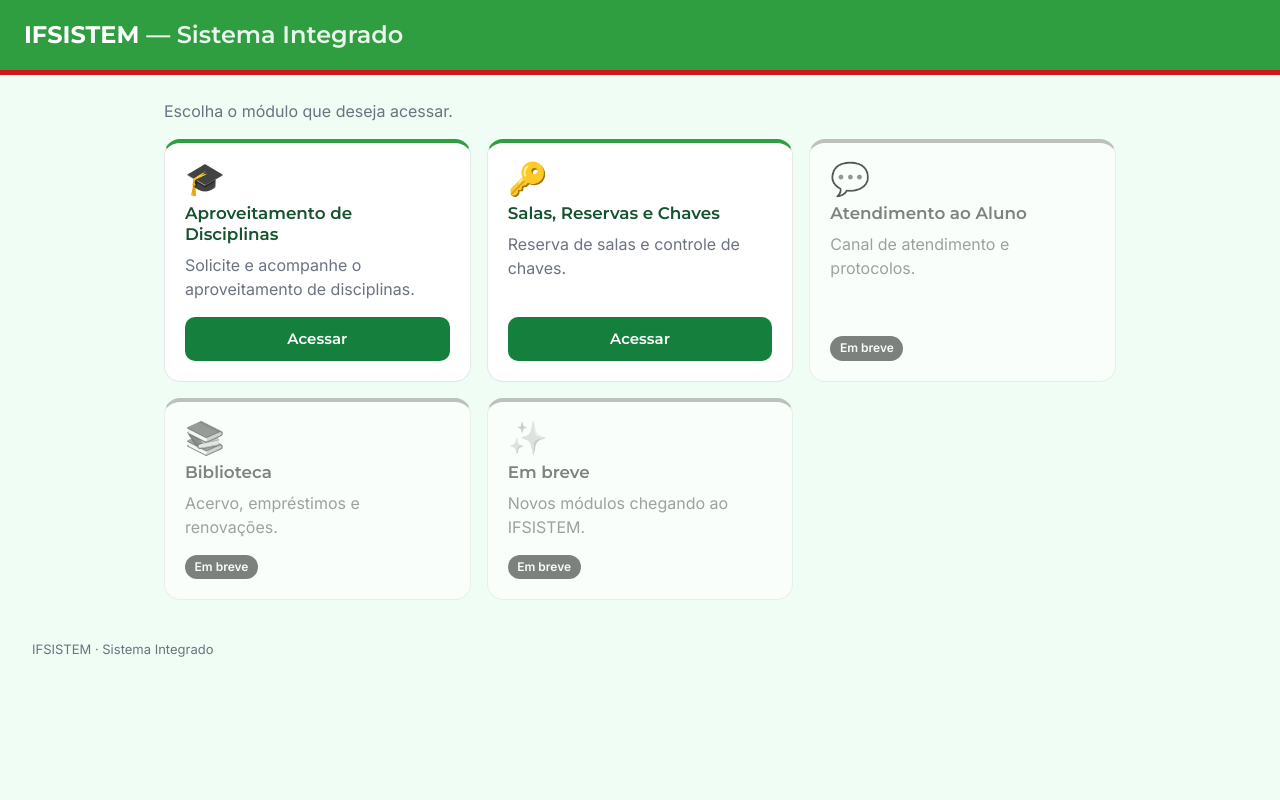
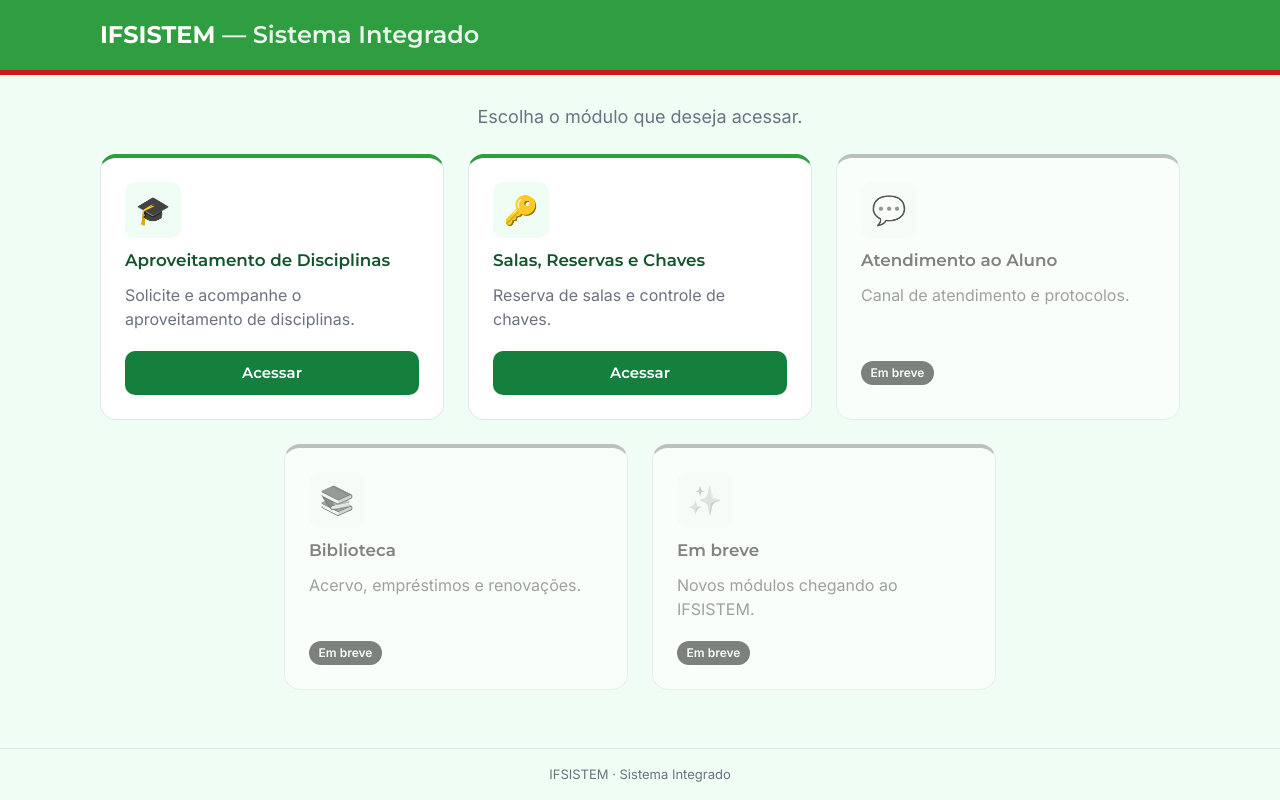
Before and after one commit to GabrielSouzaCruz/ifsistem-portal, a plain HTML site: page index.html in a window 1280 px wide. Drawn offline with Linux system fonts and the light colour scheme.

Commit message:
SCRUM-X style: alinha layout do portal

```diff
--- a/index.html
+++ b/index.html
@@ -9,13 +9,15 @@
 </head>
 <body class="portal">
 <header class="portal-topo">
-    <h1>IFSISTEM <span>— Sistema Integrado</span></h1>
+    <div class="portal-largura">
+        <h1>IFSISTEM <span>— Sistema Integrado</span></h1>
+    </div>
 </header>
-<main class="portal-conteudo">
+<main class="portal-conteudo portal-largura">
     <p class="portal-intro">Escolha o módulo que deseja acessar.</p>
     <section id="modulos" class="portal-grade" aria-live="polite"></section>
 </main>
-<footer class="rodape"><span>IFSISTEM · Sistema Integrado</span></footer>
+<footer class="rodape"><div class="portal-largura"><span>IFSISTEM · Sistema Integrado</span></div></footer>
 <script src="portal.js"></script>
 </body>
 </html>
--- a/style.css
+++ b/style.css
@@ -35,6 +35,9 @@
 
 body {
     margin: 0;
+    min-height: 100vh;
+    display: flex;
+    flex-direction: column;
     font-family: var(--fonte-texto);
     font-size: 16px;
     line-height: 1.5;
@@ -47,30 +50,67 @@ h1 { font-weight: 700; }
 h2 { font-weight: 600; }
 .muted { color: var(--texto-sec); }
 
+/* Mesma largura e mesmas margens no topo, no conteudo e no rodape: tudo alinha na mesma linha */
+.portal-largura { width: 100%; max-width: 1128px; margin: 0 auto; padding-left: 1.5rem; padding-right: 1.5rem; }
+
 /* Topo e conteudo */
-.portal-topo { background: var(--verde-if); border-bottom: 5px solid var(--vermelho-if); padding: 1.25rem 1.5rem; }
-.portal-topo h1 { color: #fff; font-size: 1.5rem; }
+.portal-topo { background: var(--verde-if); border-bottom: 5px solid var(--vermelho-if); padding: 1.25rem 0; }
+.portal-topo h1 { color: #fff; font-size: clamp(1.15rem, 5vw, 1.5rem); }
 .portal-topo h1 span { font-weight: 600; opacity: .9; }
-.portal-conteudo { max-width: 1000px; margin: 0 auto; padding: 1.5rem; }
-.portal-intro { color: var(--texto-sec); margin: 0 0 1rem; }
-.portal-grade { display: grid; grid-template-columns: repeat(auto-fill, minmax(230px, 1fr)); gap: 1rem; }
+.portal-conteudo { flex: 1; padding-top: 1.75rem; padding-bottom: 1.75rem; }
+.portal-intro { color: var(--texto-sec); font-size: 1.125rem; text-align: center; margin: 0 0 1.5rem; }
 
-/* Cards de modulo */
-.modulo { background: var(--superficie); border: 1px solid var(--borda); border-top: 4px solid var(--verde-if); border-radius: var(--raio); padding: 1.25rem; display: flex; flex-direction: column; gap: .5rem; }
+/* Grade de 3 colunas (6 meias colunas, para centralizar a ultima linha quando ela nao enche) */
+.portal-grade { display: grid; grid-template-columns: repeat(6, minmax(0, 1fr)); gap: 1.5rem; }
+
+/* Cards de modulo. Com subgrid, icone, titulo, descricao e botao alinham entre os cards da mesma linha */
+.modulo {
+    grid-column: span 2;
+    grid-row: span 4;
+    display: grid;
+    grid-template-rows: subgrid;
+    row-gap: .75rem;
+    padding: 1.5rem;
+    background: var(--superficie);
+    border: 1px solid var(--borda);
+    border-top: 4px solid var(--verde-if);
+    border-radius: var(--raio);
+}
 .modulo h2 { font-size: 1.05rem; }
-.modulo p { margin: 0 0 .5rem; flex: 1; }
-.modulo-icone { font-size: 2rem; line-height: 1; }
+.modulo p { margin: 0; }
+.modulo-icone { display: grid; place-items: center; width: 56px; height: 56px; border-radius: var(--raio-peq); background: var(--fundo); font-size: 1.75rem; line-height: 1; }
 .modulo.inativo { filter: grayscale(1); opacity: .65; border-top-color: #9CA3AF; }
-.selo-breve { align-self: flex-start; background: var(--vermelho-if); color: #fff; font-size: 12px; font-weight: 600; padding: .2rem .6rem; border-radius: 999px; }
+.modulo .btn, .modulo .selo-breve { margin-top: .5rem; }
+.selo-breve { align-self: center; justify-self: start; background: var(--vermelho-if); color: #fff; font-size: 12px; font-weight: 600; padding: .2rem .6rem; border-radius: 999px; }
 
 .btn {
     display: inline-flex; align-items: center; justify-content: center; cursor: pointer;
     font-family: var(--fonte-titulo); font-weight: 600; font-size: 15px; text-align: center; text-decoration: none;
-    padding: .6rem 1.2rem; border-radius: var(--raio-peq); border: 1px solid transparent;
+    min-height: 44px; padding: .6rem 1.2rem; border-radius: var(--raio-peq); border: 1px solid transparent;
     background: var(--verde-acao); color: #fff;
 }
 .btn:hover, .btn:focus-visible { background: var(--verde-hover); }
 .btn:focus-visible { outline: 3px solid #86EFAC; outline-offset: 2px; }
 
-.rodape { padding: 1rem 2rem; font-size: 13px; color: var(--texto-sec); }
-@media (max-width: 860px) { .rodape { padding: 1rem; } }
+.rodape { padding: 1rem 0; border-top: 1px solid var(--borda); font-size: 13px; color: var(--texto-sec); text-align: center; }
+
+/* 3 colunas: centraliza a ultima linha com 1 ou 2 cards */
+@media (min-width: 901px) {
+    .modulo:last-child:nth-child(3n + 1) { grid-column: 3 / span 2; }
+    .modulo:nth-last-child(2):nth-child(3n + 1) { grid-column: 2 / span 2; }
+}
+
+/* 2 colunas: centraliza o card que sobra */
+@media (min-width: 601px) and (max-width: 900px) {
+    .portal-grade { grid-template-columns: repeat(4, minmax(0, 1fr)); }
+    .modulo:last-child:nth-child(odd) { grid-column: 2 / span 2; }
+}
+
+/* 1 coluna */
+@media (max-width: 600px) {
+    .portal-largura { padding-left: 1rem; padding-right: 1rem; }
+    .portal-conteudo { padding-top: 1.5rem; padding-bottom: 1.5rem; }
+    .portal-intro { font-size: 1rem; margin-bottom: 1.25rem; }
+    .portal-grade { grid-template-columns: minmax(0, 1fr); gap: 1rem; }
+    .modulo { grid-column: auto; padding: 1.25rem; }
+}
```
